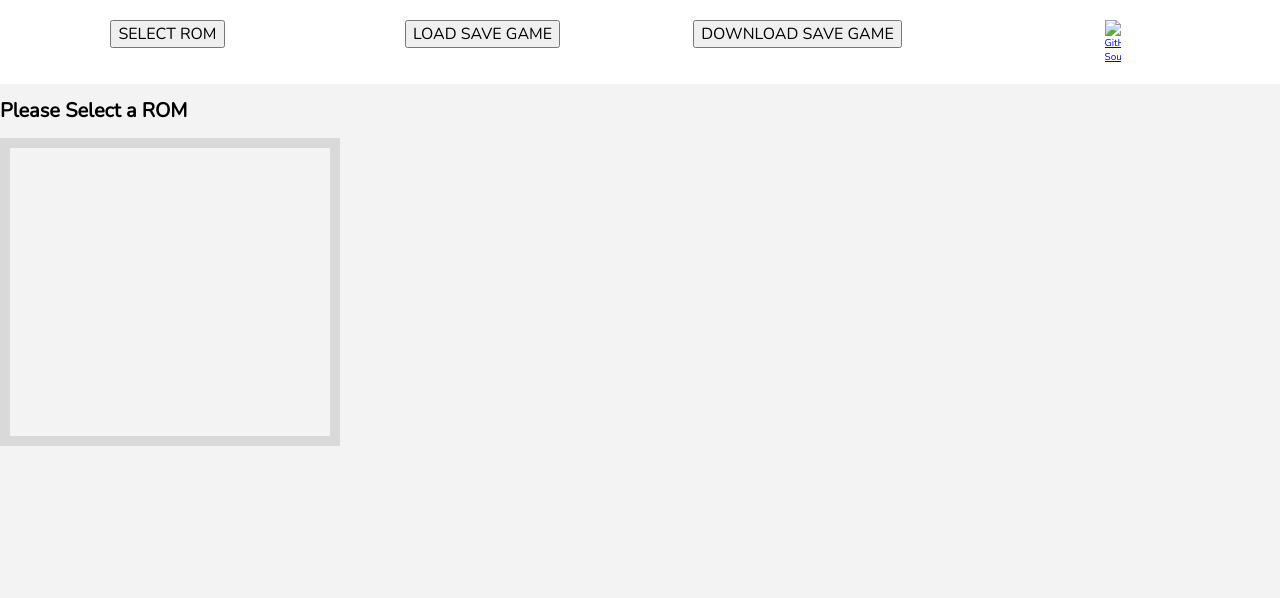
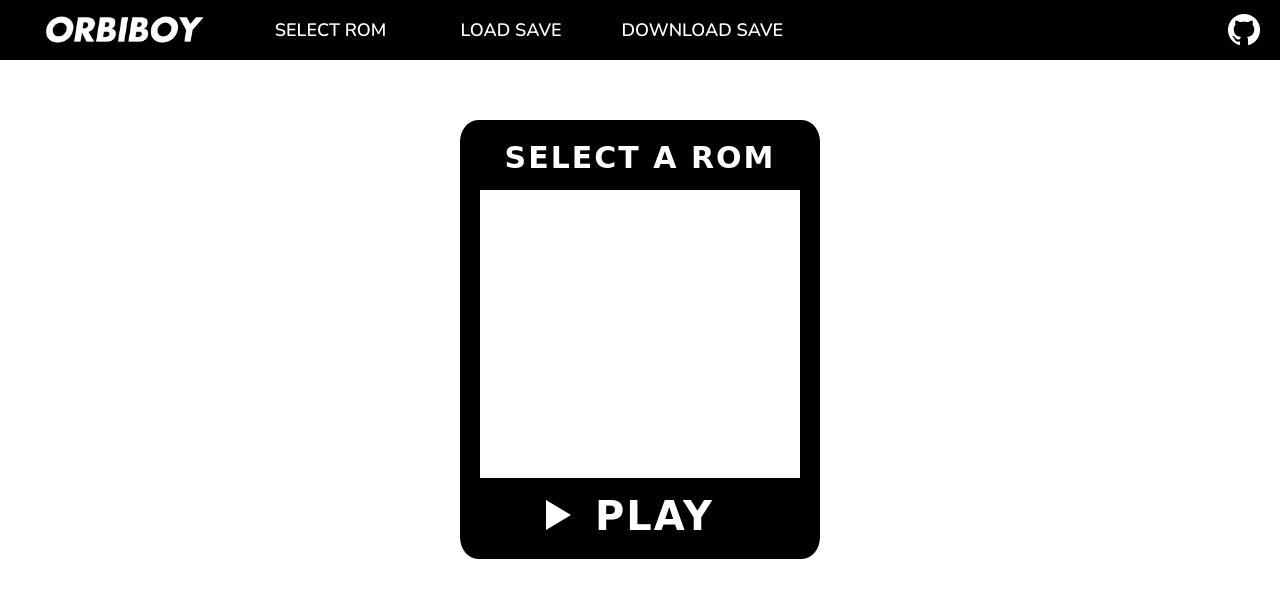
Before and after one commit to ybchen97/orbiboy, a plain HTML site: page website/index.html in a window 1280 px wide. Drawn offline with nearby package versions, Linux system fonts and the light colour scheme; no server answers; a web font is replaced by a local one.

Commit message:
Improved overall layout and display of website and added in a pause button

```diff
--- a/website/index.html
+++ b/website/index.html
@@ -6,26 +6,36 @@
   <meta http-equiv="Content-Type" content="text/html; charset=utf-8">
   <title>Orbiboy</title>
   <link rel="stylesheet" href="styles/style.css">
-  <link href="https://fonts.googleapis.com/css?family=Nunito&display=swap" rel="stylesheet">
+  <link href="https://fonts.googleapis.com/css?family=Nunito:400,600|ZCOOL+KuaiLe&display=swap" rel="stylesheet">
 </head>
 
 <body>
-  <div class="menu-buttons">
+  <div class="container">
     <input type="file" id="real-input" hidden>
     <ul>
-      <li><button id="rom-select">Select ROM</button></li>
-      <li><button>Load Save Game</button></li>
-      <li><button>Download Save Game</button></li>
-      <li>
+      <li class="logo">
+        <img src="images/orbiboy-inverse.png" alt="Orbiboy">
+      </li>
+      <li class="btn"><button id="rom-select">Select ROM</button></li>
+      <li class="btn"><button>Load Save</button></li>
+      <li class="btn"><button>Download Save</button></li>
+      <li class="icon">
         <a href="https://github.com/ybchen97/orbiboy" target="_blank">
-          <img class="header-icon" src="https://github.githubassets.com/favicon.ico" alt="GitHub Source">
+          <img class="header-icon" src="images/GitHub-Mark-Light-64px.png" alt="GitHub Source">
         </a>
       </li>
     </ul>
   </div>
-  <h1 id="romHeading">Please Select a ROM</h1>
 
-  <canvas class="emscripten" id="canvas" oncontextmenu="event.preventDefault()" tabindex=-1 width="320" height="288"></canvas>
+  <div class="canvasWrapper">
+    <h1 id="romHeading">Select a ROM</h1>
+    <canvas class="emscripten" id="canvas" oncontextmenu="event.preventDefault()" tabindex=-1 width="320"
+      height="288"></canvas>
+    <ul class="pauseMenu">
+      <li><button></button></li>
+      <li><h1 id="state">PLAY</h1></li>
+    </ul>
+  </div>
 
   <script type='text/javascript' src="scripts/main.js"></script>
   <script async type="text/javascript" src="scripts/emulator.js"></script>
--- a/website/scripts/main.js
+++ b/website/scripts/main.js
@@ -8,22 +8,20 @@ selectRomBtn.addEventListener('click', () => {
 
 realRomInput.addEventListener('change', (event) => {
   const name = realRomInput.value.split(/\\|\//).pop();
-  const truncated = name.length > 15
-    ? name.slice(0, 14) + '...'
+  const truncated = (name.length > 13)
+    ? name.slice(0, 11) + '...'
     : name;
 
   selectRomBtn.textContent = truncated;
-
-  romHeading.textContent = "Now playing " + name;
+  romHeading.textContent = name.substring(0, name.indexOf('.'));
 
   console.log(event.target.files[0].name);
   loadFile(event.target, 'rom.gb');
-  Module.ccall('load', null, ['string'], ['rom.gb']);
 });
 
 // Set up file system
 const setupFS = () => {
-  // load files from indexedDB
+  // load files that were stored in indexedDB from previous sessions
   FS.mkdir('/rom');
   FS.mount(IDBFS, {}, '/rom');
   FS.syncfs(true, (err) => {
@@ -32,8 +30,9 @@ const setupFS = () => {
       console.log('no roms found!');
       return;
     }
+
+    // Reading name of the previously used file from filename.txt
     lastFilename = FS.readFile('filename.txt', { encoding: 'utf8' });
-    // wtf
     document.querySelector('#rom-select').textContent = lastFilename + '.gb';
     // if (!FS.analyzePath('ram.sav').exists) return;
     // document.getElementById('ram').labels[0].innerHTML = lastFilename + '.sav';
@@ -49,12 +48,15 @@ const loadFile = (input, filename) => {
   const file = input.files[0];
   let fr = new FileReader();
   fr.readAsArrayBuffer(file);
+  // Writing the file to system
   fr.onload = () => {
     const data = new Uint8Array(fr.result);
     FS.writeFile(filename, data);
+    Module.ccall('load', null, ['string'], ['rom.gb']);
   };
-  document.querySelector('#rom-select').textContent = file.name;
   lastFilename = file.name.replace(/\.[^/.]+$/, '');
+
+  // storing name of file as filename.txt
   FS.writeFile('filename.txt', lastFilename);
 };
 
@@ -71,3 +73,18 @@ var Module = {
   })(),
   onRuntimeInitialized: setupFS
 };
+
+// Pause play button
+let pauseMenu = document.querySelector('.pauseMenu');
+let pausePlayButton = document.querySelector('.pauseMenu button');
+let currentState = document.querySelector('#state');
+pauseMenu.addEventListener('click', () => {
+  pausePlayButton.classList.toggle('paused');
+  if (currentState.textContent === 'PLAY') {
+    currentState.textContent = 'PAUSE';
+    Module.ccall('togglePause', null, null, null);
+  } else {
+    currentState.textContent = 'PLAY'
+    Module.ccall('togglePause', null, null, null);
+  }
+});
--- a/website/styles/style.css
+++ b/website/styles/style.css
@@ -1,64 +1,155 @@
 html {
-    font-size: 10px;
-    font-family: 'Nunito', sans-serif;
-    background-color: #f3f3f3;
+    background-color: white;
 }
 
 body {
     width: 100%;
     margin: 0 auto;
-    background-color: #f3f3f3;
 }
 
 button {
-    font-family: inherit;
-    font-size: 1em;
+    cursor: pointer;
 }
 
-.menu-buttons {
+div.container ul {
     width: 100%;
-    background-color: white;
-    display: flex;
+    background-color: black;
+    list-style-type: none;
+    margin: 0;
+    padding: 0;
 }
 
-.menu-buttons ul {
-    padding: 10px;
-    list-style-type: none;
-    flex: 2;
-    display: flex;
+div.container ul:after {
+    content: "";
+    display: table;
+    clear: both;
 }
 
-.menu-buttons li {
-    display: inline-block;
-    text-align: center;
-    flex: 1;
+div.container li {
+    float: left;
 }
 
-.menu-buttons li button {
-    text-transform: uppercase;
-    font-size: 16px;
+div.container li.logo img {
+    display: block;
+    height: 40px;
+    padding: 10px 20px;
+    padding-left: 40px;
 }
 
-h1 #romHeading {
-    margin: 0;
-    letter-spacing: 1px;
-    font-size: 30px;
-    text-align: center;
+div.container li button {
+    text-transform: uppercase;
+    font-family: 'Nunito', sans-serif;
+    font-size: 18px;
+    font-weight: 600;
+    color: white;
+    background-color: black;
+    border: none;
+    padding: 18px 30px;
+    outline: none;
+    -webkit-transition-duration: 0.2s; /* Safari */
+    transition-duration: 0.2s;
 }
 
-p {
-    font-size: 18px;
-    line-height: 2;
-    letter-spacing: 1px;
+div.container li button:hover {
+    color: black;
+    background-color: white;
+}
+
+div.container li button:focus {
+    padding-bottom: 13px;
+    border-bottom: 5px solid white;
+}
+
+div.container li button#rom-select {
+    width: 200px;
+}
+
+div.container li.icon {
+    float: right;
+    padding: 14px 20px;
 }
 
 img.header-icon {
     display: block;
-    margin: 0 auto;
-    width: 16px;
+    width: 32px;
+}
+
+img.header-icon:hover,
+img.header-icon:focus {
+    opacity: 0.8;
+}
+
+div.canvasWrapper {
+    display: block;
+    margin: 60px auto auto;
+    padding: 0;
+    background-color: black;
+    width: 320px;
+    border: 20px solid black;
+    border-radius: 5%;
+}
+
+div.canvasWrapper h1 {
+    display: block;
+    letter-spacing: 2px;
+    font-family: 'ZCOOL KuaiLe', cursive;
+    font-size: 30px;
+    font-weight: 600;
+    color: white;
+}
+
+div.canvasWrapper h1#romHeading {
+    margin: auto;
+    padding-bottom: 15px;
+    text-align: center;
+    text-transform: uppercase;
+    overflow: hidden;
 }
 
 canvas {
     display: block;
-    border: 10px solid #d9d9d9;
+    padding: 0;
+    margin: auto;
+    background-color: white;
 }
+
+.pauseMenu {
+    margin: 0;
+    padding: 5px 0 0 0;
+    list-style-type: none;
+    text-align: center;
+    cursor: pointer;
+}
+
+.pauseMenu li {
+    display: inline-block;
+}
+
+.pauseMenu button {
+    display: block;
+    background: transparent;
+    box-sizing: border-box;
+    width: 0;
+    height: 0;
+    padding: 0;
+
+    border-color: transparent transparent transparent white;
+    transition: 100ms all ease;
+
+    /* play state */
+    border-style: solid;
+    border-width: 15px 0 15px 25px;
+}
+
+/* paused state */
+.pauseMenu button.paused {
+    height: 30px;
+    border-style: double;
+    border-width: 0px 0 0px 25px;
+}
+
+.pauseMenu li h1 {
+    margin: 0;
+    padding: 10px 20px 0 20px;
+    font-size: 40px;
+}
```
Also changed, not shown: gameboy/emccFlags.txt, website/images/GitHub-Mark-Light-64px.png (added), website/images/orbiboy-inverse.png (added), website/scripts/emulator.js, 4 other files.
